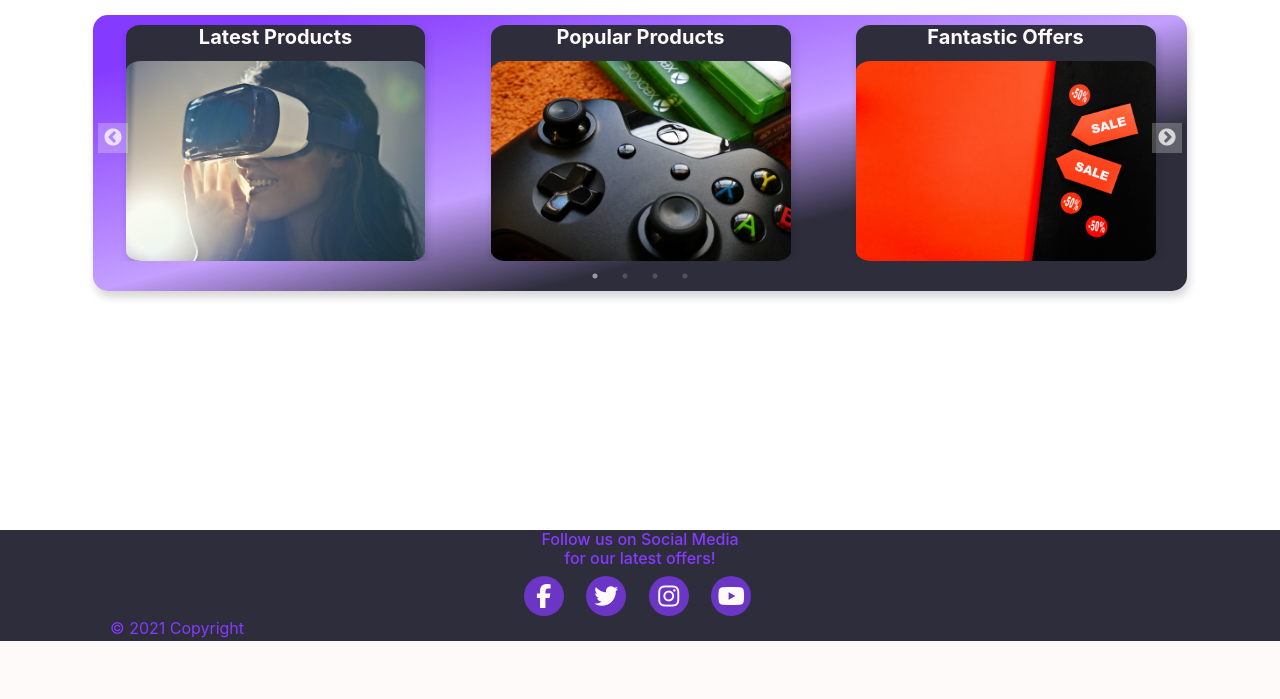
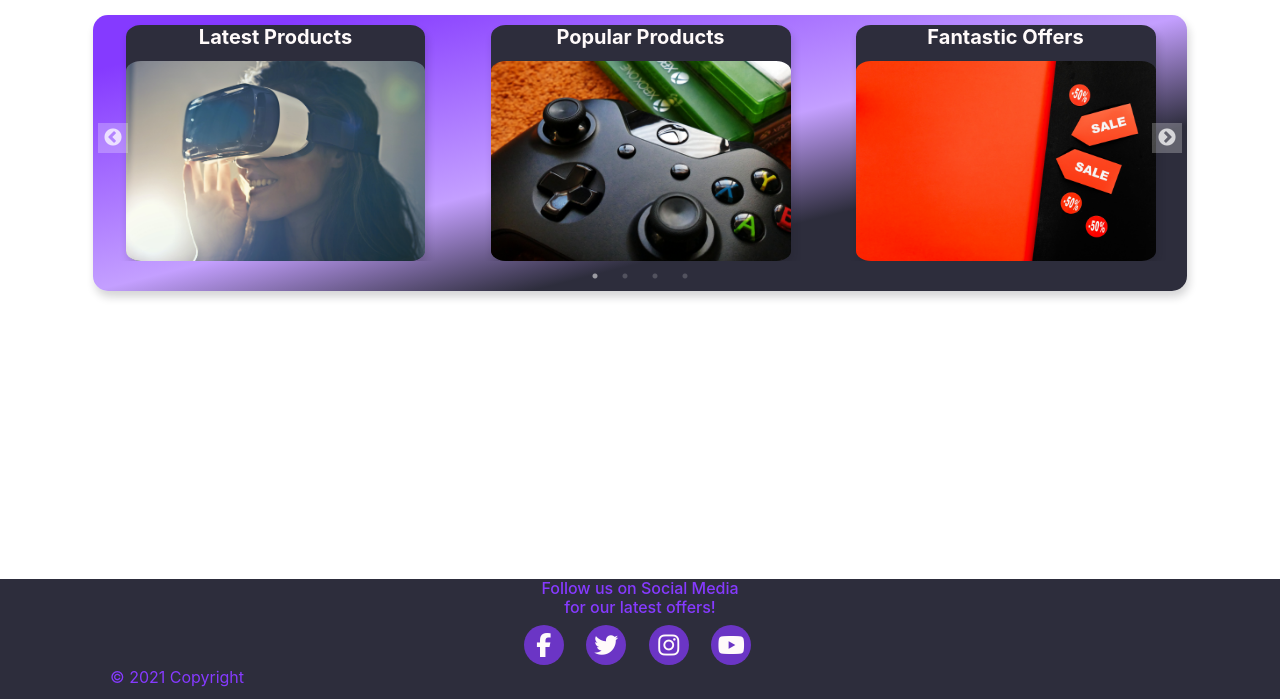
Before and after one commit to jamesr1775/gamer-gifts-elixir, a Django app: page / in a window 1280 px wide. Shown: the part 159-858 px from the top of the page. Before the commit the page ends 800 px from the top, so only its background shows below. Run offline with Django 3.2, Linux system fonts and the light colour scheme; some libraries are stand-ins or nearby versions.

Commit message:
fixing the footer, as content was appearing below / inside of it, moved the post js script to bottom of body

```diff
--- a/static/css/base.css
+++ b/static/css/base.css
@@ -1,7 +1,9 @@
 html {
     height: 100%;
 }
-
+main{
+    min-height: 70vh;
+}
 /************************* NavBar *************************/
 .bg-navbar{
     background-color: #2D2D3C ;
@@ -25,10 +27,9 @@ html {
 .bg-footer{
     background-color: #2D2D3C;
 }
-
-.footer {
-    position: absolute;
-    bottom: 0;
+footer {
+    margin-top: 20px;
+    height: 120px;
     width: 100%;
     color: #863AFF;
 }
--- a/templates/base.html
+++ b/templates/base.html
@@ -110,12 +110,10 @@
         {% block page_header %}
         {% endblock %}
 
-        {% block content %}
-        {% endblock %}
-
-        {% block postloadjs %}
-        {% endblock %}
-
+        <main>
+            {% block content %}
+            {% endblock %}
+        </main>
         <!-- Footer Social Links & Copyright -->
         <footer class="footer bg-footer">
             <div class="container">
@@ -145,6 +143,8 @@
                 </div>
             </div>
         </footer>
+        {% block postloadjs %}
+        {% endblock %}
     </body>
 
 
```
Also changed, not shown: Testing.md (+1 -0 lines).
